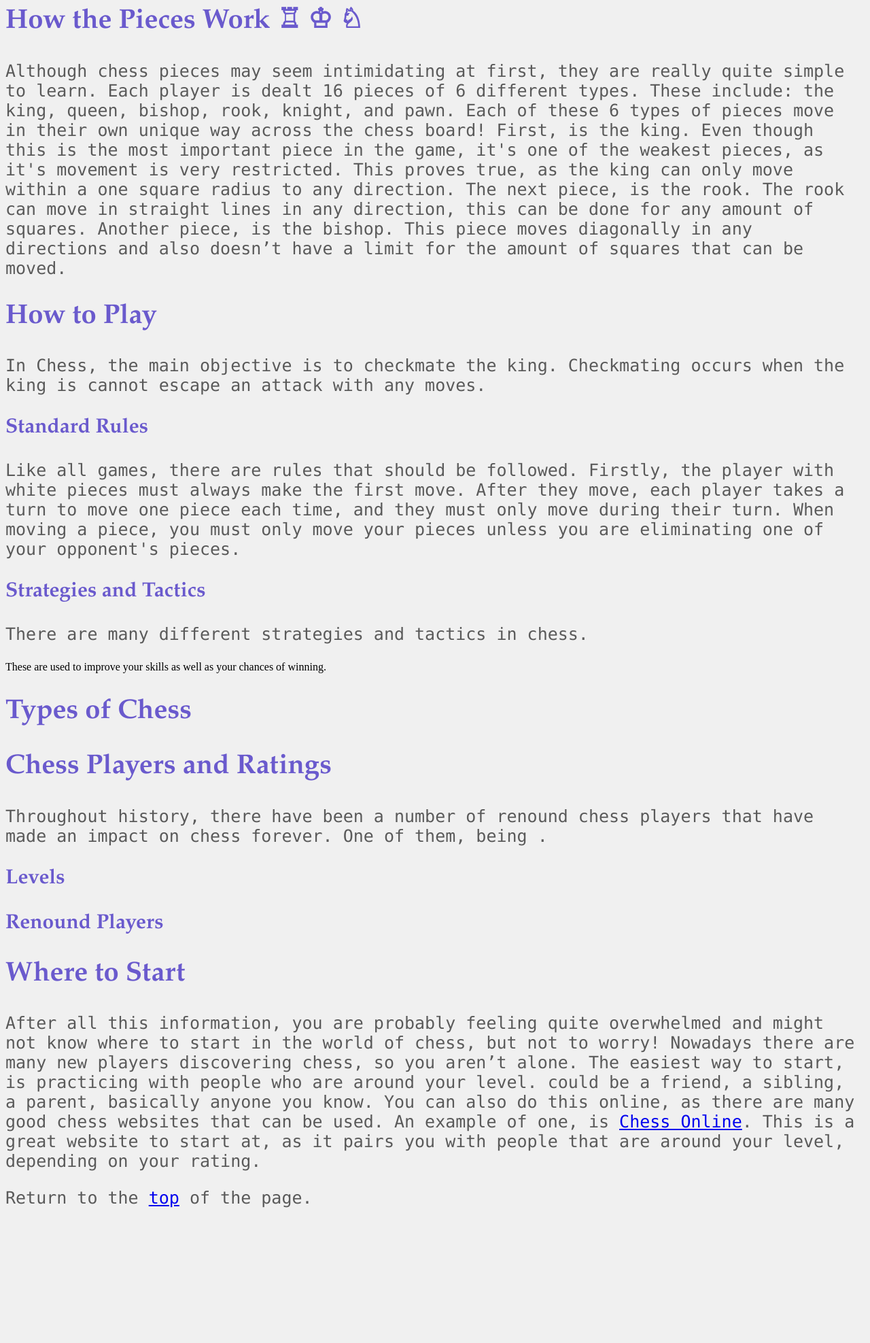
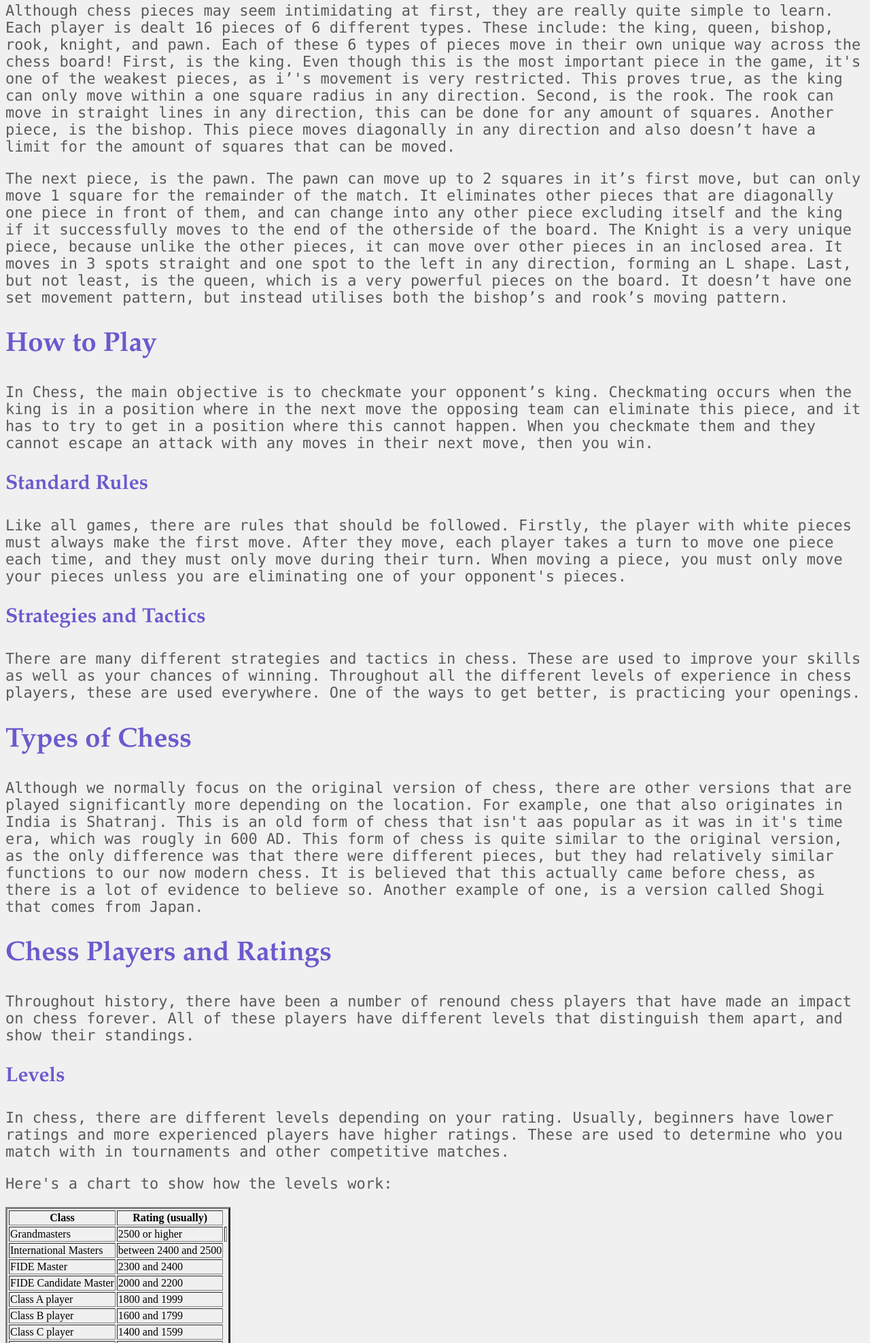
Before and after one commit to metoktenzin/home, a plain HTML site: page index.html in a window 1280 px wide. Shown: the part 825-2800 px from the top of the page at 68% size. Before the commit the page ends 2626 px from the top, so only its background shows below. Drawn offline with Linux system fonts and the light colour scheme.

Commit message:
Update index.html

```diff
--- a/index.html
+++ b/index.html
@@ -35,7 +35,7 @@
 
 			p {
 				font-family: Monaco, Monospace;
-				font-size:25px;
+				font-size: 22px;
 				color: rgb(90, 90, 90);
 			}
 
@@ -64,12 +64,12 @@
 			<li><a href="#Where to Start">Where to Start</a></li>
 			</ol>
 
-			<img src={"./chessimage.jpg"} alt="Chess board"/>
+			<!--This is a list of the content-->
 
 			<h2 id = "What is Chess" class="header">What is Chess</h2>
-			<p>Chess is a popular board game that is played on a worldwide scale,
-			but is played the most in Russia. It is a competitive game that is played between
-			two players, and requires both strategy and skill. Although this greatly varies,
+			<p> Chess is a popular board game that is played on a worldwide scale,
+			but is played the most in Russia. It originates from India, with it&rsquo;s first traces dating back to up to 1500 years ago.
+			Chess a competitive game that is played between two players, and requires both strategy and skill. Although this greatly varies,
 			each game usually has an average length of 10-20 minutes. These games are played
 			on a checkerboard and include 32 pieces that are evenly distributed amongst the players.</p>
 
@@ -78,13 +78,22 @@
 			Each player is dealt 16 pieces of 6 different types. These include: the king, queen, bishop, rook,
 			knight, and pawn. Each of these 6 types of pieces move in their own unique way across the chess board!
 			First, is the king. Even though this is the most important piece in the game, it's one of the weakest
-			pieces, as it's movement is very restricted. This proves true, as the king can only move within a one
-			square radius to any direction. The next piece, is the rook. The rook can move in straight lines in any direction, this
-			can be done for any amount of squares. Another piece, is the bishop. This piece moves diagonally in any directions and
-			also doesn&rsquo;t have a limit for the amount of squares that can be moved.  </p>
+			pieces, as i&rsquo;'s movement is very restricted. This proves true, as the king can only move within a one
+			square radius in any direction. Second, is the rook. The rook can move in straight lines in any direction, this
+			can be done for any amount of squares. Another piece, is the bishop. This piece moves diagonally in any direction and
+			also doesn&rsquo;t have a limit for the amount of squares that can be moved. </p>
+			<p>The next piece, is the pawn. The pawn can
+			move up to 2 squares in it&rsquo;s first move, but can only move 1 square for the remainder of the match. It eliminates other
+			pieces that are diagonally one piece in front of them, and can change into any other piece excluding itself and the king
+			if it successfully moves to the end of the otherside of the board. The Knight is a very unique piece, because unlike the other pieces, it can
+			move over other pieces in an inclosed area. It moves in 3 spots straight and one spot to the left in any direction, forming an L shape. Last,
+			but not least, is the queen, which is a very powerful pieces on the board.
+			It doesn&rsquo;t have one set movement pattern, but instead utilises both the bishop&rsquo;s and rook&rsquo;s moving pattern.</p>
 
 			<h2 id="How to Play" class="header">How to Play</h2>
-			<p> In Chess, the main objective is to checkmate the king. Checkmating occurs when the king is cannot escape an attack with any moves.
+			<p> In Chess, the main objective is to checkmate your opponent&rsquo;s king. Checkmating occurs when the king is in a position where in the next move
+			the opposing team can eliminate this piece, and it has to try to get in a position where this cannot happen. When you checkmate them and they
+			cannot escape an attack with any moves in their next move, then you win. </p>
 
 			<h3 id="Standard Rules" class="header">Standard Rules</h3>
 			<p>Like all games, there are rules that should be followed. Firstly, the player with white pieces must always make the first move.
@@ -92,14 +101,61 @@
 			When moving a piece, you must only move your pieces unless you are eliminating one of your opponent's pieces. </p>
 
 			<h3 id="Strategies and Tactics" class="header"> Strategies and Tactics</h3>
-			<p>There are many different strategies and tactics in chess. </p>
-			These are used to improve your skills as well as your chances of winning.
+			<p>There are many different strategies and tactics in chess. These are used to improve your skills as well as your chances of winning.
+			Throughout all the different levels of experience in chess players, these are used everywhere.
+			One of the ways to get better, is practicing your openings.  </p>
+
 			<h2 id="Types of Chess" class="header">Types of Chess</h2>
+			<p> Although we normally focus on the original version of chess, there are other versions that are played significantly more depending on the location.
+			For example, one that also originates in India is Shatranj. This is an old form of chess that isn't aas popular as it was in it's time era, which was rougly in 600 AD.
+			This form of chess is quite similar to the original version, as the only difference was that there were different pieces, but they had relatively similar functions to
+			our now modern chess. It is believed that this actually came before chess, as there is a lot of evidence to believe so. Another example of one, is a version called Shogi
+			that comes from Japan.</p>
 
 			<h2 id="Chess Players and Ratings" class="header">Chess Players and Ratings</h2>
-			<p>Throughout history, there have been a number of renound chess players that have made an impact on chess forever. One of them, being .
+			<p>Throughout history, there have been a number of renound chess players that have made an impact on chess forever.
+			All of these players have different levels that distinguish them apart, and show their standings.
 
 			<h3 id="Levels" class="header">Levels</h3>
+			<p>In chess, there are different levels depending on your rating. Usually, beginners have lower ratings and more experienced players have higher ratings.
+			These are used to determine who you match with in tournaments and other competitive matches.</p>
+			<p>Here's a chart to show how the levels work:</p>
+
+			<table border="3">
+				<tr>
+					<th>Class</th>
+					<th>Rating (usually)</th>
+				</tr>
+				<tr>
+					<td>Grandmasters</td>
+					<td>2500 or higher</td>
+					<td>
+				<tr>
+					<td>International Masters</td>
+					<td> between 2400 and 2500</td>
+				<tr>
+					<td>FIDE Master</td>
+					<td>2300 and 2400</td>
+				<tr>
+					<td>FIDE Candidate Master</td>
+					<td> 2000 and 2200</td>
+				<tr>
+					<td>Class A player</td>
+					<td> 1800 and 1999</td>
+				<tr>
+					<td>Class B player</td>
+					<td>1600 and 1799</td>
+				<tr>
+					<td>Class C player</td>
+					<td>1400 and 1599</td>
+				<tr>
+					<td>Class D player</td>
+					<td> 1200 and 1399</td>
+				<tr>
+					<td>Class E player</td>
+					<td> 1000 and 1199</td>
+			</table>
+
 
 			<h3 id="Renound Players" class="header">Renound Players</h3>
 
@@ -108,10 +164,11 @@
 			to start in the world of chess, but not to worry! Nowadays there are many new players discovering chess,
 			so you aren&rsquo;t alone. The easiest way to start, is practicing with people who are around your level.
 			could be a friend, a sibling, a parent, basically anyone you know. You can also do this online, as there
-			are many good chess websites that can be used. An example of one, is <a href="https://www.chess.com/">Chess Online</a>.
-			This is a great website to start at, as it pairs you with people that are around your level, depending on your
+			are many good chess websites that can be used. An example of one, is <a href="https://www.chess.com/">Chess
+			Online</a> and <a href="https://www.chess.com/"> ChessOrg</a>.
+			These are great websites to start at, as they pairs you with people that are around your level, depending on your
 			rating.</p>
 
 			<p> Return to the <a href = "#Top">top</a> of the page. </p>
-
 	</body>
+</html>
```
